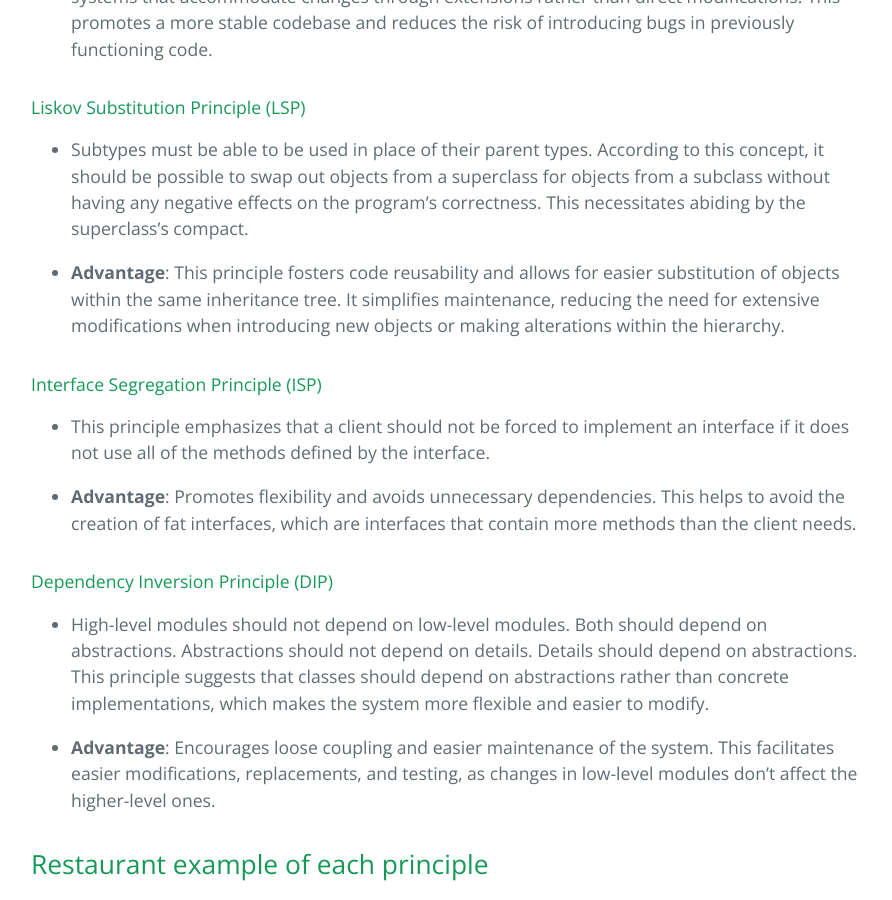
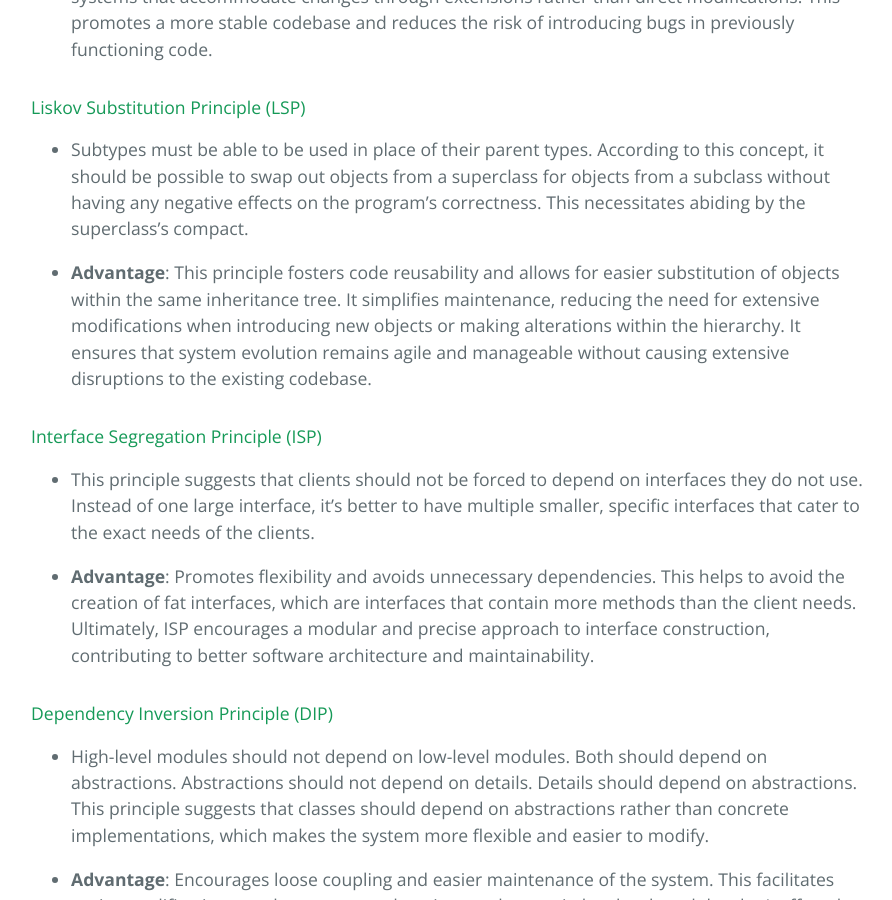
Before and after one commit to learning-software-engineering/learning-software-engineering.github.io, a Jekyll site: the page built from Topics/Development_Process.md, in a window 1280 px wide and 900 px high, scrolled down 2729 px. Shown: the whole window, without its empty margins (193-1085 px from the left). Built offline with Jekyll 4.4.1, drawn with Linux system fonts in a browser that asks for light colours; our own code applies the rules of GitHub Pages for plain Markdown files.

Commit message:
add more detailed definition

```diff
--- a/Topics/Development_Process.md
+++ b/Topics/Development_Process.md
@@ -69,12 +69,12 @@ The SOLID principles are:
 #### Liskov Substitution Principle (LSP)
 -  Subtypes must be able to be used in place of their parent types. According to this concept, it should be possible to swap out objects from a superclass for objects from a subclass without having any negative effects on the program's correctness. This necessitates abiding by the superclass's compact.
 
-- **Advantage**: This principle fosters code reusability and allows for easier substitution of objects within the same inheritance tree. It simplifies maintenance, reducing the need for extensive modifications when introducing new objects or making alterations within the hierarchy.
+- **Advantage**: This principle fosters code reusability and allows for easier substitution of objects within the same inheritance tree. It simplifies maintenance, reducing the need for extensive modifications when introducing new objects or making alterations within the hierarchy. It ensures that system evolution remains agile and manageable without causing extensive disruptions to the existing codebase.
 
 #### Interface Segregation Principle (ISP)
-- This principle emphasizes that a client should not be forced to implement an interface if it does not use all of the methods defined by the interface.
+- This principle suggests that clients should not be forced to depend on interfaces they do not use. Instead of one large interface, it's better to have multiple smaller, specific interfaces that cater to the exact needs of the clients.
 
-- **Advantage**: Promotes flexibility and avoids unnecessary dependencies. This helps to avoid the creation of fat interfaces, which are interfaces that contain more methods than the client needs.
+- **Advantage**: Promotes flexibility and avoids unnecessary dependencies. This helps to avoid the creation of fat interfaces, which are interfaces that contain more methods than the client needs. Ultimately, ISP encourages a modular and precise approach to interface construction, contributing to better software architecture and maintainability.
 
 #### Dependency Inversion Principle (DIP)
 - High-level modules should not depend on low-level modules. Both should depend on abstractions. Abstractions should not depend on details. Details should depend on abstractions. This principle suggests that classes should depend on abstractions rather than concrete implementations, which makes the system more flexible and easier to modify.
```
